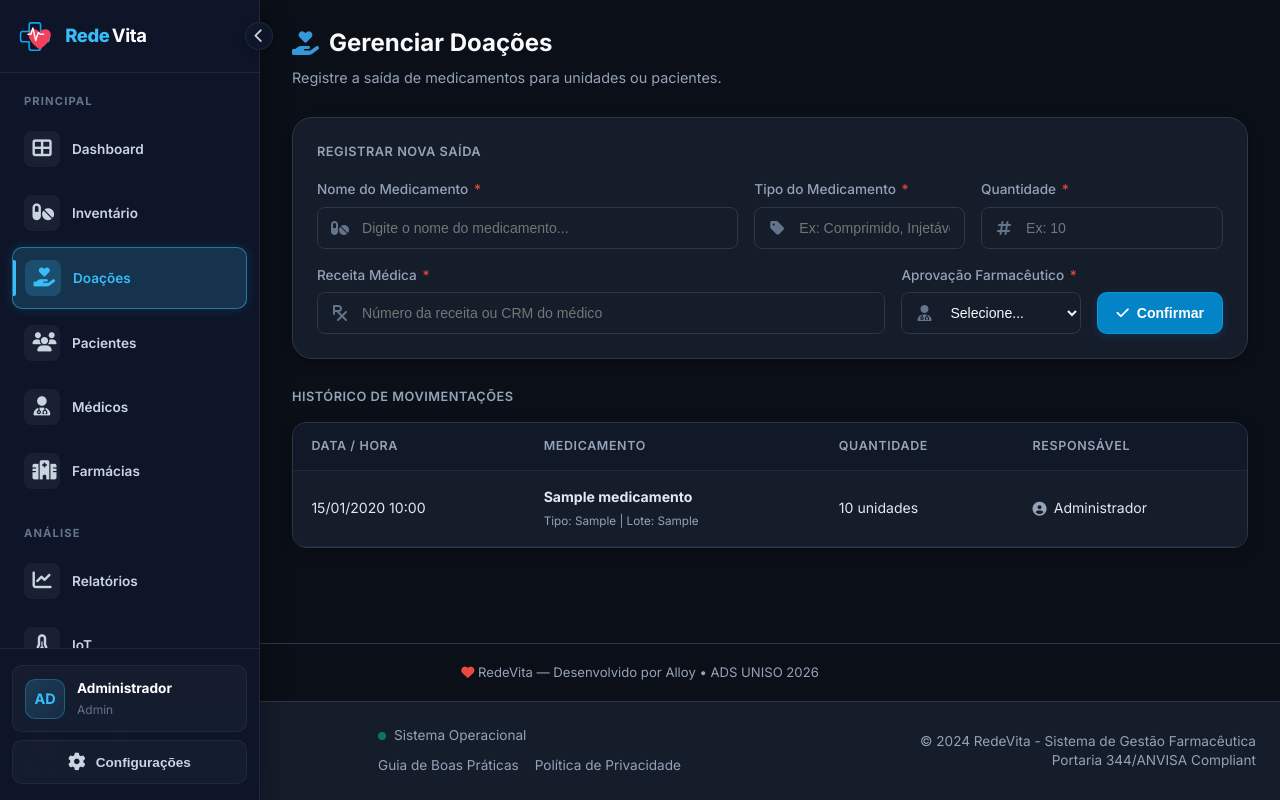
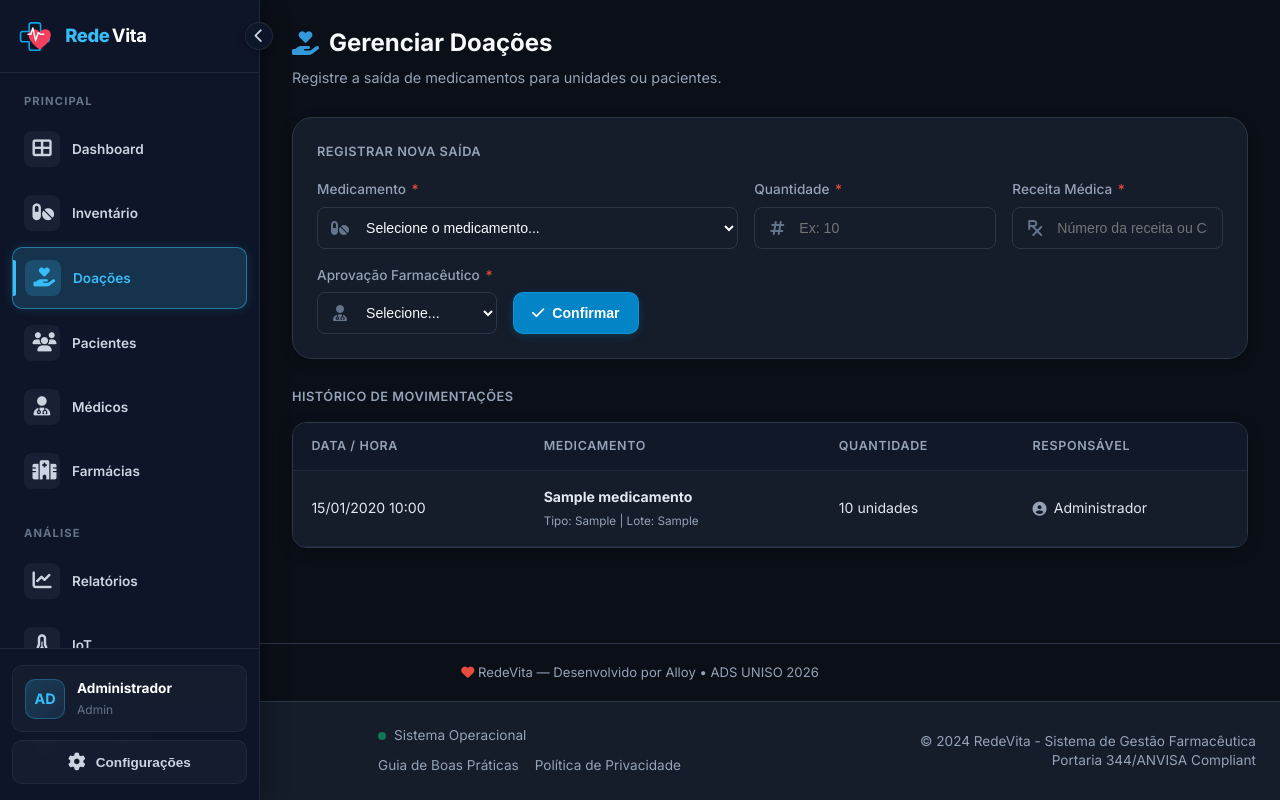
Before and after one commit to dev-ryanmartins/RedeVita-Projeto-Integrador, a Flask app: page /doacoes in a window 1280 px wide. Run offline with Flask 3, Linux system fonts and the light colour scheme; a user stored in the database is signed in; tables that the repository leaves empty hold one stand-in row (values such as "Sample post"); some libraries are stand-ins or nearby versions.

Commit message:
Fix P1.3: Remove ambiguous batch selection in donation output
- Replace text input with dropdown selection using explicit medicamento_id
- Remove ilike(...).first() lookup that selected first match from partial name
- Require explicit medicamento_id to prevent wrong batch selection
- Remove automatic creation of new batch for non-existent medications
- Validate ID exists, is not expired, has sufficient stock before transaction
- Frontend displays batch number, validity, and stock for clear selection
- Add test suite for ambiguous selection scenarios
- Tests verify: no execution with partial name, explicit ID required, multiple similar names handled correctly, invalid/expired/insufficient stock rejected, legacy payload rejected, no side effects on rejected operations

```diff
--- a/backend/app/routes/donation.py
+++ b/backend/app/routes/donation.py
@@ -24,16 +24,22 @@ TARJAS_VALIDAS = ["Sem Tarja", "Tarja Amarela", "Tarja Vermelha", "Portaria 344"
 @audit_critical_action('REGISTRO_DOAÇÃO')
 def nova_doacao():
     if request.method == "POST":
-        medicamento_nome = request.form.get("medicamento_nome", "").strip()
-        medicamento_tipo = request.form.get("medicamento_tipo", "").strip()
+        medicamento_id = request.form.get("medicamento_id", "").strip()
         quantidade_str = request.form.get("quantidade", "0")
         receita_medica = request.form.get("receita_medica", "").strip()
         aprovacao_farmaceutico = request.form.get("aprovacao_farmaceutico", "").strip()
         destinatario = request.form.get("destinatario", "").strip() or "Não informado"
         observacao = request.form.get("observacao", "").strip() or None
 
-        if not medicamento_nome or not medicamento_tipo:
-            flash("Preencha o nome e tipo do medicamento.", "danger")
+        # Exigir ID explícito do medicamento
+        if not medicamento_id:
+            flash("Selecione um medicamento da lista.", "danger")
+            return redirect(url_for("donation.nova_doacao"))
+
+        try:
+            medicamento_id_int = int(medicamento_id)
+        except ValueError:
+            flash("ID de medicamento inválido.", "danger")
             return redirect(url_for("donation.nova_doacao"))
 
         try:
@@ -45,9 +51,9 @@ def nova_doacao():
             flash("Quantidade inválida.", "danger")
             return redirect(url_for("donation.nova_doacao"))
 
-        tipo_lower = medicamento_tipo.lower()
-        controlled_keywords = ['antibiotico', 'antidepressivo', 'anfetamina', 'opiaceo', 'benzodiazepin', 'controlado', 'psicotropico']
-        is_controlled = any(keyword in tipo_lower for keyword in controlled_keywords)
+        # Determinar se é controlado baseado no medicamento selecionado
+        medicamento_temp = db.session.get(Medicamento, medicamento_id_int)
+        is_controlled = medicamento_temp and medicamento_temp.controlado if medicamento_temp else False
 
         if is_controlled:
             if not receita_medica:
@@ -58,39 +64,27 @@ def nova_doacao():
                 flash("ERRO BLOQUEANTE: Para medicamentos controlados (Portaria 344), é obrigatória a aprovação do farmacêutico responsável.", "danger")
                 return redirect(url_for("donation.nova_doacao"))
 
-        medicamento = Medicamento.query.filter(Medicamento.nome.ilike(f"%{medicamento_nome}%")).first()
+        # Buscar medicamento por ID explícito - não usar busca por nome parcial
+        medicamento = db.session.get(Medicamento, medicamento_id_int)
 
         if not medicamento:
-            medicamento = Medicamento(
-                nome=medicamento_nome,
-                lote="DOACAO-" + datetime.now().strftime("%Y%m%d%H%M%S"),
-                data_validade=datetime.now().date(),
-                quantidade=qtd,
-                status_semaforo=0,
-                tarja="Sem Tarja",
-                principio_ativo=medicamento_tipo
-            )
+            flash("Medicamento não encontrado. Selecione um medicamento válido.", "danger")
+            return redirect(url_for("donation.nova_doacao"))
 
-            tipo_lower = medicamento_tipo.lower()
-            if any(keyword in tipo_lower for keyword in ['antibiotico', 'antidepressivo', 'anfetamina', 'opiaceo', 'benzodiazepin', 'controlado', 'psicotropico']):
-                medicamento.tarja = "Portaria 344"
-                flash("⚠️ ATENÇÃO: O tipo de medicamento sugere substância controlada pela Portaria 344/ANVISA. A aprovação do farmacêutico é obrigatória para esta doação.", "warning")
+        # Validar elegibilidade e saldo
+        if medicamento.status_semaforo == 2:
+            flash("ERRO BLOQUEANTE: Não é possível doar medicamentos vencidos (status Vermelho). Medicamento fora da validade regulatória.", "danger")
+            return redirect(url_for("donation.nova_doacao"))
 
-            db.session.add(medicamento)
-            db.session.flush()
-        else:
-            if medicamento.status_semaforo == 2:
-                flash("ERRO BLOQUEANTE: Não é possível doar medicamentos vencidos (status Vermelho). Medicamento fora da validade regulatória.", "danger")
-                return redirect(url_for("donation.nova_doacao"))
+        if medicamento.quantidade < qtd:
+            flash(f"Quantidade insuficiente no estoque. Disponível: {medicamento.quantidade} un.", "danger")
+            return redirect(url_for("donation.nova_doacao"))
 
-            if medicamento.quantidade < qtd:
-                flash("Quantidade insuficiente no estoque.", "danger")
-                return redirect(url_for("donation.nova_doacao"))
+        if medicamento.controlado:
+            flash("⚠️ ALERTA DE PORTARIA 344: Este medicamento é controlado pela ANVISA. A doação requer aprovação obrigatória do farmacêutico responsável.", "warning")
 
-            if medicamento.controlado:
-                flash("⚠️ ALERTA DE PORTARIA 344: Este medicamento é controlado pela ANVISA. A doação requer aprovação obrigatória do farmacêutico responsável.", "warning")
-
-            medicamento.quantidade -= qtd
+        # Baixa de estoque dentro da transação
+        medicamento.quantidade -= qtd
 
         try:
             registro = Doacao(
@@ -101,7 +95,7 @@ def nova_doacao():
             db.session.add(registro)
             db.session.commit()
             detalhe = (
-                f'{qtd} un. de "{medicamento.nome}" (Tipo: {medicamento.principio_ativo or medicamento_tipo}) '
+                f'{qtd} un. de "{medicamento.nome}" (Lote: {medicamento.lote}, Tipo: {medicamento.principio_ativo or "N/A"}) '
                 f"por {current_user.nome} [{current_user.cargo_exibicao}] → {destinatario}"
             )
             if receita_medica:
--- a/frontend/templates/doacoes.html
+++ b/frontend/templates/doacoes.html
@@ -47,18 +47,17 @@
             <div style="display: flex; gap: 16px; flex-wrap: wrap; align-items: flex-end;">
 
                 <div class="form-group" style="flex: 2; min-width: 240px;">
-                    <label for="medicamento_nome">Nome do Medicamento <span class="required">*</span></label>
+                    <label for="medicamento_id">Medicamento <span class="required">*</span></label>
                     <div class="input-with-icon">
                         <i class="fas fa-pills"></i>
-                        <input type="text" name="medicamento_nome" id="medicamento_nome" placeholder="Digite o nome do medicamento..." required>
-                    </div>
-                </div>
-
-                <div class="form-group" style="flex: 1; min-width: 180px;">
-                    <label for="medicamento_tipo">Tipo do Medicamento <span class="required">*</span></label>
-                    <div class="input-with-icon">
-                        <i class="fas fa-tag"></i>
-                        <input type="text" name="medicamento_tipo" id="medicamento_tipo" placeholder="Ex: Comprimido, Injetável..." required>
+                        <select name="medicamento_id" id="medicamento_id" required>
+                            <option value="">Selecione o medicamento...</option>
+                            {% for med in medicamentos %}
+                            <option value="{{ med.id }}" data-lote="{{ med.lote }}" data-validade="{{ med.data_validade.strftime('%d/%m/%Y') if med.data_validade else 'N/A' }}">
+                                {{ med.nome }} (Lote: {{ med.lote }}, Validade: {{ med.data_validade.strftime('%d/%m/%Y') if med.data_validade else 'N/A' }}, Estoque: {{ med.quantidade }})
+                            </option>
+                            {% endfor %}
+                        </select>
                     </div>
                 </div>
 
```
Also changed, not shown: tests/test_donation_ambiguous_selection.py (added, +361 -0 lines).
